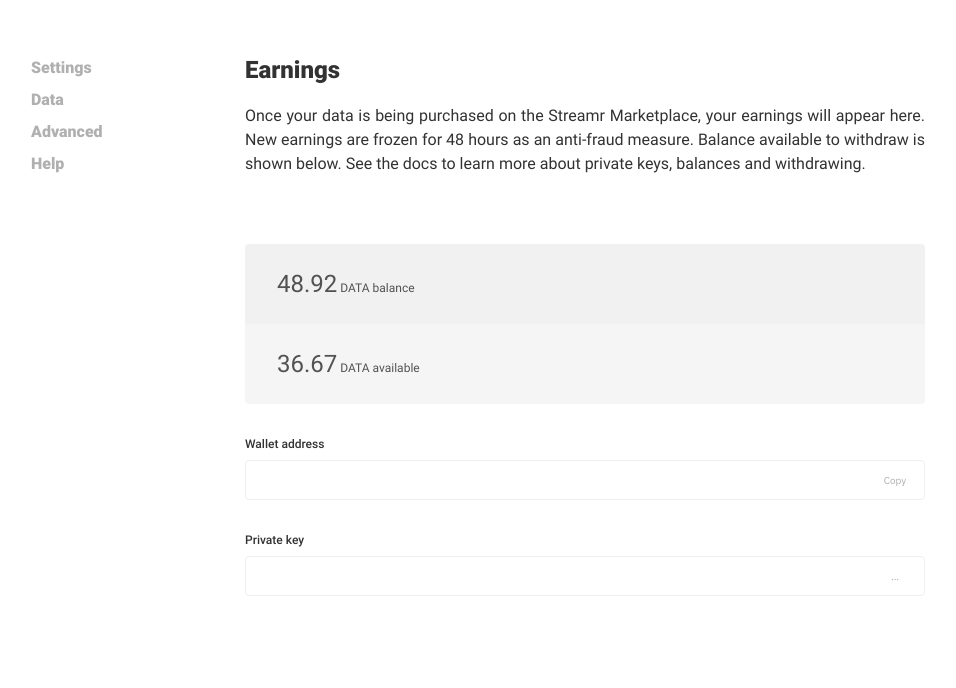
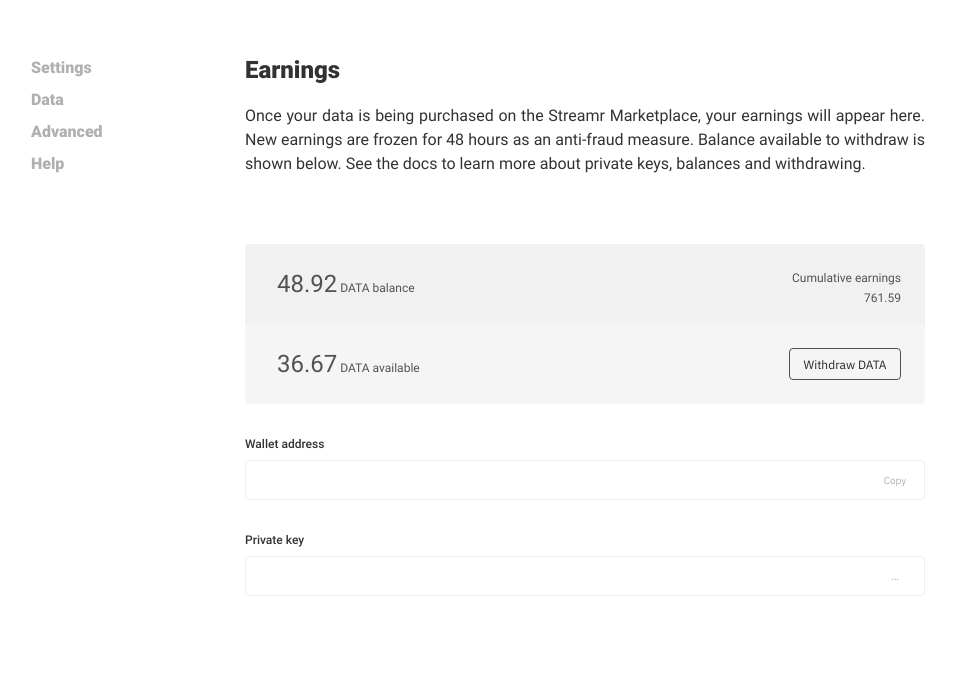
Before and after one commit to swashapp/swash-ui, a React (Create React App) app: page / in a window 1280 px wide. Shown: the part 112-800 px from the top of the page, without its empty margins (125-1081 px from the left). Built offline with nearby package versions, Linux system fonts and the light colour scheme; what react-widgets-simple-number would draw is missing.

Commit message:
setting page button

```diff
--- a/src/components/pages/Settings.js
+++ b/src/components/pages/Settings.js
@@ -111,6 +111,7 @@
         };
         let currentBalance1 = "48.92";
         let currentBalance2 = "36.67";
+        let cumulativeEarnings="761.59";
 
         // let privacyTableDataRows = privacyTableData.map((row) => {
         //                             (<tr>
@@ -136,9 +137,12 @@
                             See the <a href="#/Help">docs</a> to learn more about private keys, balances and withdrawing. </div>
                             <div className="balance-block block-top-corner-radius">
                                 <div className="balance-text"><span className="balance-text-bold">{currentBalance1}</span> DATA balance</div>
+                                <div className="balance-cumulative">Cumulative earnings<br/>
+<span>{cumulativeEarnings}</span></div>
                             </div>
                             <div className="balance-block withdraw-block block-bottom-corner-radius">
                                 <div className="balance-text"><span className="balance-text-bold">{currentBalance2}</span> DATA available</div>
+                                <div className="withdraw-btn"><a >Withdraw DATA</a></div>
                             </div>
                             <div className="form-caption">Wallet address</div>
                             <div>
--- a/src/index.css
+++ b/src/index.css
@@ -1298,6 +1298,7 @@
 background: rgb(241, 241, 241);
 height: 80px;
 width: 680px;
+position: relative;
 }
 
 
@@ -1366,6 +1367,44 @@
 
   }
 
+.balance-cumulative {
+  color: rgb(82, 82, 82);
+font-family: Roboto-Regular;
+font-size: 12px;
+font-weight: normal;
+height: 37px;
+letter-spacing: 0px;
+line-height: 20px;
+text-align: right;
+width: 144px;
+
+position: absolute;
+right: 24px;
+top: 24px;
+}
+
+.withdraw-btn{
+
+position: absolute;
+right: 24px;
+top: 24px;
+}
+
+.withdraw-btn a{
+  color: rgb(50, 50, 50);
+font-family: IBMPlexSans-Medium;
+font-size: 12px;
+font-weight: 500;
+height: 32px;
+letter-spacing: 0px;
+line-height: 32px;
+text-align: center;
+width: 112px;
+border-radius: 4px;
+border: 1px solid rgb(82, 82, 82);
+display: block;
+
+}
 
   .balance-text{
     margin-top: 24px;
@@ -1396,6 +1435,11 @@
     padding-top: 0px!important;
 border: 1px solid #dee2e6;
 
+}
+
+.table-text input{
+  padding-right: 16px;
+  padding-left: 16px;
 }
 
 .table-head-text{
```
